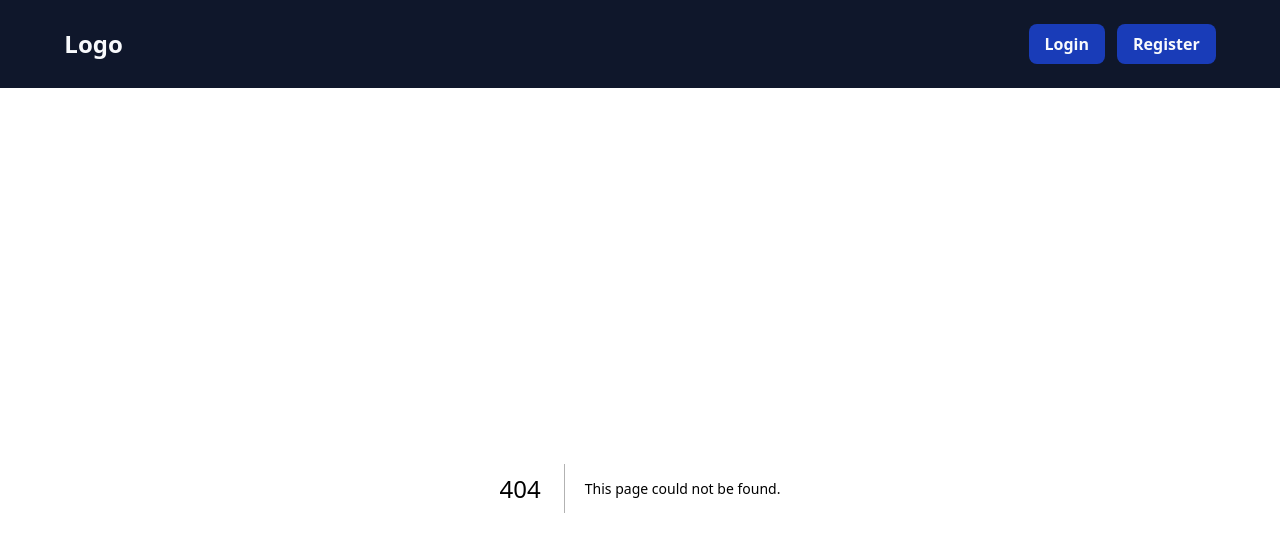
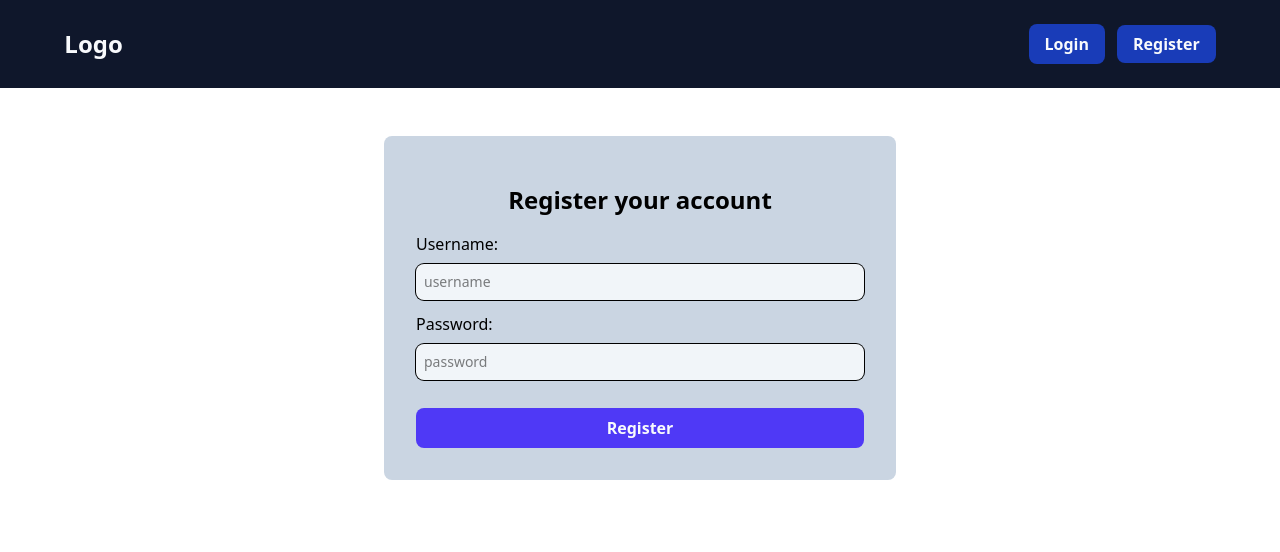
Before and after one commit to younus-always/nextauth-integrate_in-nextjs, a Next.js app: page /register in a window 1280 px wide. Before the commit this address had no page. Shown: the top 552 px of the page. Built offline with nearby package versions, Linux system fonts and the light colour scheme.

Commit message:
simple register page

```diff
--- /dev/null
+++ b/src/app/register/page.jsx
@@ -0,0 +1,26 @@
+"use client"
+
+const RegisterPage = () => {
+      const handleSubmit = (e) => {
+            e.preventDefault()
+      };
+
+      return (
+            <div className="max-w-lg mx-auto mt-12 p-8 bg-slate-300 rounded-lg">
+                  <h2 className="text-center text-2xl font-semibold py-4">Register your account</h2>
+                  <form onSubmit={handleSubmit} className="space-y-3">
+                        <div>
+                              <label htmlFor="username" className="block mb-2">Username:</label>
+                              <input type="text" name="username" id="username" placeholder="username" className="p-2 rounded-lg bg-slate-100 text-sm w-full ring-1 focus:outline-0" />
+                        </div>
+                        <div>
+                              <label htmlFor="password" className="block mb-2">Password:</label>
+                              <input type="password" name="password" id="password" placeholder="password" className="p-2 rounded-lg bg-slate-100 text-sm w-full ring-1 focus:outline-0" />
+                        </div>
+                        <button type="submit" className="w-full p-2 rounded-lg bg-indigo-600 font-semibold text-slate-50 mt-4 cursor-pointer active:scale-95 duration-150">Register</button>
+                  </form>
+            </div>
+      )
+}
+
+export default RegisterPage
--- a/src/components/Navber.jsx
+++ b/src/components/Navber.jsx
@@ -1,3 +1,4 @@
+import Link from "next/link"
 import LoginButton from "./LoginButton"
 
 const Navber = () => {
@@ -7,7 +8,7 @@ const Navber = () => {
                         <h3 className="text-2xl font-semibold">Logo</h3>
                         <div className="space-x-3">
                               <LoginButton />
-                              <button type="button" className="py-2 px-4 bg-blue-800 rounded-lg cursor-pointer">Register</button>
+                              <Link href={'/register'} className="py-2 px-4 bg-blue-800 rounded-lg cursor-pointer">Register</Link>
                         </div>
                   </div>
             </nav>
```
